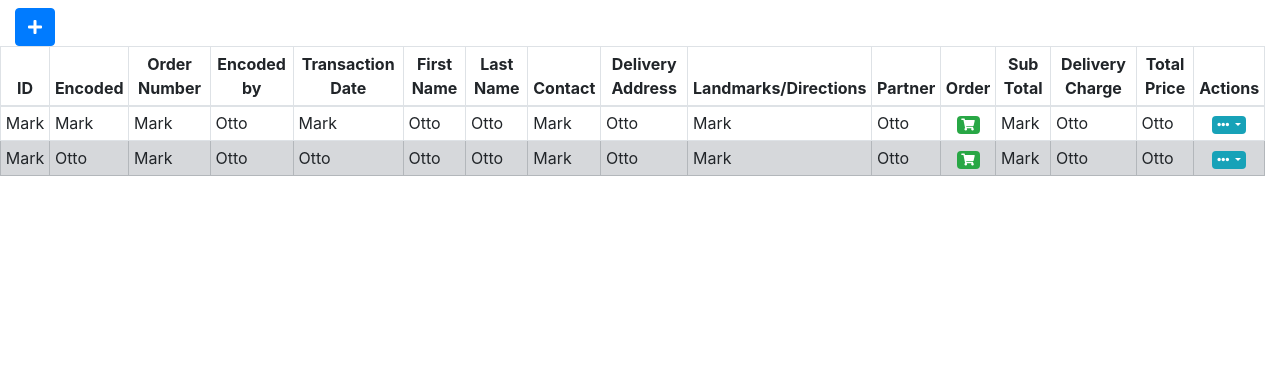
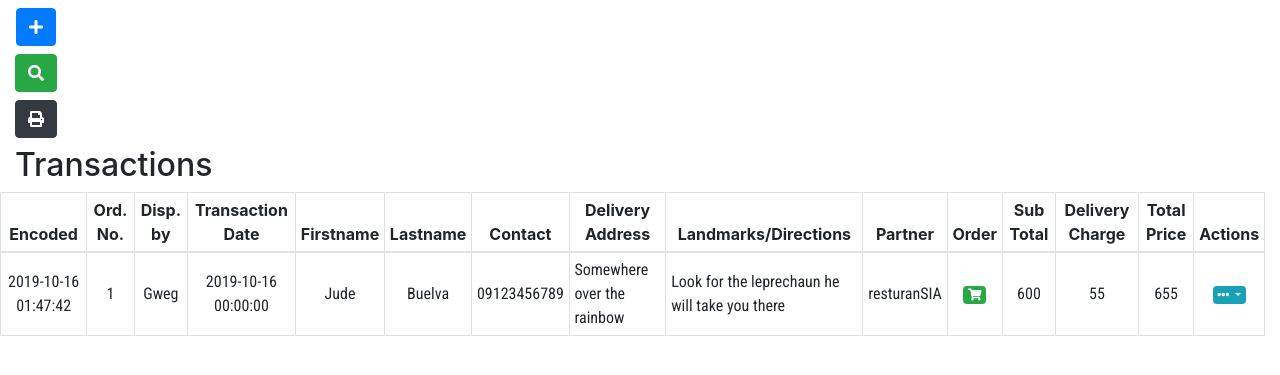
Before and after one commit to GregBasera/panda-internal, a CodeIgniter app: page /database/ in a window 1280 px wide. Shown: the part 56-431 px from the top of the page. Run offline with CodeIgniter, Linux system fonts and the light colour scheme; data comes from the database, SQL or seed files in the repository; some libraries are stand-ins or nearby versions.

Commit message:
layout. validation next

```diff
--- a/system/application/config/autoload.php
+++ b/system/application/config/autoload.php
@@ -58,7 +58,7 @@ $autoload['packages'] = array();
 |
 |	$autoload['libraries'] = array('user_agent' => 'ua');
 */
-$autoload['libraries'] = array();
+$autoload['libraries'] = array('database');
 
 /*
 | -------------------------------------------------------------------
@@ -132,4 +132,4 @@ $autoload['language'] = array();
 |
 |	$autoload['model'] = array('first_model' => 'first');
 */
-$autoload['model'] = array();
+$autoload['model'] = array('transactions_model', 'partners_model');
--- a/system/application/controllers/Partners.php
+++ b/system/application/controllers/Partners.php
@@ -5,8 +5,10 @@ class Partners extends CI_Controller {
 	public function index() {
     $page['title'] = 'Partners';
 
+		$data['partners'] = $this->partners_model->getAllPartners();
+
     $this->load->view('templates/header', $page);
-    $this->load->view('pages/partners-page');
+    $this->load->view('pages/partners-page', $data);
 		$this->load->view('templates/footer');
 	}
 }
--- a/system/application/controllers/Transactions.php
+++ b/system/application/controllers/Transactions.php
@@ -5,8 +5,12 @@ class Transactions extends CI_Controller {
 	public function index() {
     $page['title'] = 'Transactions';
 
+		$data['transactions'] = $this->transactions_model->getAll();
+		$data['orders'] = $this->transactions_model->getRelatedOrders();
+		$data['partners'] = $this->transactions_model->getPartnerIDs();
+
     $this->load->view('templates/header', $page);
-    $this->load->view('pages/transactions-page');
+    $this->load->view('pages/transactions-page', $data);
 		$this->load->view('templates/footer');
 	}
 }
--- /dev/null
+++ b/system/application/models/Partners_model.php
@@ -0,0 +1,10 @@
+<?php
+class Partners_model extends CI_Model{
+  public function getAllPartners() {
+    $query = $this->db->query("
+      select * from PARTNERS;
+    ");
+    $result = $query->result_array();
+    return $result;
+  }
+}
--- /dev/null
+++ b/system/application/models/Transactions_model.php
@@ -0,0 +1,32 @@
+<?php
+class Transactions_model extends CI_Model{
+  public function getAll() {
+    $query = $this->db->query("
+      select t.transaction_ID, t.date_encoded, t.order_number, t.encoded_by, t.transaction_date, t.customer_fname, t.customer_lname, t.customer_contact,
+      t.delivery_address, t.landmark_directions, p.partner_name, t.subtotal, t.delivery_charge, t.total_transaction_price
+      from TRANSACTIONS t, PARTNERS p
+      where t.partner_ID = p.partner_ID;
+    ");
+    $result = $query->result_array();
+    return $result;
+  }
+
+  public function getRelatedOrders() {
+    $query = $this->db->query("
+      select *
+      from ORDERS o, TRANSACTIONS t
+      where t.transaction_ID = o.transaction_ID;
+    ");
+    $result = $query->result_array();
+    return $result;
+  }
+
+  public function getPartnerIDs() {
+    $query = $this->db->query("
+      select partner_ID, partner_name
+      from PARTNERS;
+    ");
+    $result = $query->result_array();
+    return $result;
+  }
+}
--- a/system/application/views/pages/transactions-page.php
+++ b/system/application/views/pages/transactions-page.php
@@ -1,22 +1,39 @@
 <div class="container-fluid">
   <div class="row py-2">
     <div class="col-auto">
-      <button class="btn btn-primary" data-toggle="modal" data-target=".add-transac-modal">
+      <div class="container-fluid p-0 d-flex justify-content-center" data-toggle="tooltip"
+        data-placement="right" title="Add a Transaction">
+        <button class="btn btn-primary mb-2" data-toggle="modal" data-target=".add-transac-modal">
           <i class="fa fa-plus"></i>
         </button>
       </div>
+      <div class="container-fluid p-0 d-flex justify-content-center" data-toggle="tooltip"
+        data-placement="right" title="Search">
+        <button class="btn btn-success mb-2">
+          <i class="fa fa-search"></i>
+        </button>
+      </div>
+      <div class="container-fluid p-0 d-flex justify-content-center" data-toggle="tooltip"
+        data-placement="right" title="Print Report">
+        <button class="btn btn-dark mb-2">
+          <i class="fa fa-print"></i>
+        </button>
+      </div>
+    </div>
     <div class="col pl-0">
-
-      <table class="table table-bordered table-sm">
+      <div class="container-fluid">
+        <h2><?php echo $title ?></h2>
+      </div>
+      <table class="table table-bordered table-sm table-hover">
         <thead>
           <tr class="text-center">
-            <th>ID</th>
+            <!-- <th>ID</th> -->
             <th>Encoded</th>
-            <th>Order Number</th>
-            <th>Encoded by</th>
+            <th>Ord. No.</th>
+            <th>Disp. by</th>
             <th>Transaction Date</th>
-            <th>First Name</th>
-            <th>Last Name</th>
+            <th>Firstname</th>
+            <th>Lastname</th>
             <th>Contact</th>
             <th>Delivery Address</th>
             <th>Landmarks/Directions</th>
@@ -29,65 +46,53 @@
           </tr>
         </thead>
         <tbody>
-          <tr>
-            <td>Mark</td>
-            <td>Mark</td>
-            <td>Mark</td>
-            <td>Otto</td>
-            <td>Mark</td>
-            <td>Otto</td>
-            <td>Otto</td>
-            <td>Mark</td>
-            <td>Otto</td>
-            <td>Mark</td>
-            <td>Otto</td>
-            <td class="text-center">
-              <span class="badge badge-success" data-toggle="popover" data-placement="right" data-content="Vivamus sagittis lacus vel augue laoreet rutrum faucibus.">
+          <?php foreach ($transactions as $transaction): ?>
+            <tr class="text-center">
+              <!-- <td><?php echo $transaction['transaction_ID'] ?></td> -->
+              <td><?php echo $transaction['date_encoded'] ?></td>
+              <td><?php echo $transaction['order_number'] ?></td>
+              <td><?php echo $transaction['encoded_by'] ?></td>
+              <td><?php echo $transaction['transaction_date'] ?></td>
+              <td><?php echo $transaction['customer_fname'] ?></td>
+              <td><?php echo $transaction['customer_lname'] ?></td>
+              <td><?php echo $transaction['customer_contact'] ?></td>
+              <td class="text-left"><?php echo $transaction['delivery_address'] ?></td>
+              <td class="text-left"><?php echo $transaction['landmark_directions'] ?></td>
+              <td><?php echo $transaction['partner_name'] ?></td>
+              <td>
+                <span class="badge badge-success" data-toggle="popover" data-placement="right"
+                  data-html="true" data-content="
+                    <?php foreach ($orders as $item): ?>
+                      <?php if ($item['transaction_ID'] == $transaction['transaction_ID']): ?>
+                        <?php echo $item['quantity'].' -- ' ?>
+                        <?php echo $item['item_name'].' -- ' ?>
+                        <?php echo '<b>P '.$item['price'].'</b><br>' ?>
+                      <?php endif; ?>
+                    <?php endforeach; ?>
+                  ">
                   <i class="fa fa-shopping-cart"></i>
                 </span>
               </td>
-            <td>Mark</td>
-            <td>Otto</td>
-            <td>Otto</td>
-            <td class="text-center">
+              <td><?php echo $transaction['subtotal'] ?></td>
+              <td><?php echo $transaction['delivery_charge'] ?></td>
+              <td><?php echo $transaction['total_transaction_price'] ?></td>
+              <td>
                 <span class="badge badge-info dropdown-toggle" data-toggle="dropdown" aria-haspopup="true" aria-expanded="false">
                   <i class="fa fa-ellipsis-h"></i>
                 </span>
                 <div class="dropdown-menu dropdown-menu-right">
-                <a class="dropdown-item" href="#">Action</a>
-                <a class="dropdown-item" href="#">Another action</a>
+                  <a class="dropdown-item" href="#">
+                    <i class="fa fa-pen"></i> Update/Edit
+                  </a>
+                  <a class="dropdown-item text-danger" href="#">
+                    <i class="fa fa-trash"></i> Delete
+                  </a>
                 </div>
               </td>
             </tr>
-          <tr class="table-secondary">
-            <td>Mark</td>
-            <td>Otto</td>
-            <td>Mark</td>
-            <td>Otto</td>
-            <td>Otto</td>
-            <td>Otto</td>
-            <td>Otto</td>
-            <td>Mark</td>
-            <td>Otto</td>
-            <td>Mark</td>
-            <td>Otto</td>
-            <td class="text-center"><span class="badge badge-success"><i class="fa fa-shopping-cart"></i></span></td>
-            <td>Mark</td>
-            <td>Otto</td>
-            <td>Otto</td>
-            <td class="text-center">
-              <span class="badge badge-info dropdown-toggle" data-toggle="dropdown" aria-haspopup="true" aria-expanded="false">
-                <i class="fa fa-ellipsis-h"></i>
-              </span>
-              <div class="dropdown-menu dropdown-menu-right">
-                <a class="dropdown-item" href="#">Action</a>
-                <a class="dropdown-item" href="#">Another action</a>
-              </div>
-            </td>
-          </tr>
+          <?php endforeach; ?>
         </tbody>
       </table>
-
     </div>
   </div>
 </div>
@@ -102,73 +107,104 @@
           <span aria-hidden="true">&times;</span>
         </button>
       </div>
+      <form class="" target="" action="" method="post" name="transaction">
         <div class="modal-body">
-        <form class="" target="" action="" method="post">
           <div class="row">
-            <div class="col-3">
+            <div class="col-3 pr-1">
               Transaction Date
-              <input class="form-control" type="date" name="" value="">
+              <input class="form-control" type="date" name="t_date" value="">
             </div>
+            <div class="col-3 pl-1">
+              Transaction Time
+              <input class="form-control" type="time" name="t_time" value="">
+            </div>
+
             <div class="col pr-1">
               Firstname
-              <input class="form-control" type="text" name="" value="">
+              <input class="form-control" type="text" name="c_fname" value="">
             </div>
             <div class="col pl-1">
               Lastname
-              <input class="form-control" type="text" name="" value="">
+              <input class="form-control" type="text" name="c_lname" value="">
             </div>
           </div>
           <div class="row mt-2">
             <div class="col-4">
               Contact Number
-              <input class="form-control" type="text" name="" value="">
+              <input class="form-control" type="text" name="c_contact" value="">
             </div>
             <div class="col">
               Delivery Address
-              <input class="form-control" type="text" name="" value="">
+              <input class="form-control" type="text" name="c_address" value="">
             </div>
           </div>
           <div class="row mt-2">
             <div class="col">
               Nearby Landmarks/Specific Directions
-              <input class="form-control" type="text" name="" value="">
+              <input class="form-control" type="text" name="c_directions" value="">
             </div>
           </div>
           <div class="row mt-2">
             <div class="col-4">
               Partner/Establishent
-              <select class="custom-select" name="">
+              <select class="custom-select" name="t_partner">
                 <option value="">Click'n Choose</option>
-                <option value="ladidu">ladidu</option>
-                <option value="ladidi">ladidi</option>
-                <option value="ladidudi">ladidudi</option>
+                <?php foreach ($partners as $partner): ?>
+                  <option value="<?php echo $partner['partner_ID'] ?>"><?php echo $partner['partner_name'] ?></option>
+                <?php endforeach; ?>
               </select>
             </div>
-            <div class="col">
+            <div class="col" id="orders">
+              <button class="btn badge badge-pill badge-primary" type="button" name="button" onclick="addItem();">
+                <i class="fa fa-plus"></i>
+              </button>
               Order/Items
-
+              <div class="row mt-2">
+                <div class="col-3 pr-1">
+                  <input class="form-control form-control-sm text-center" type="number" name="i_quantity" value="" placeholder="Quantity">
                 </div>
+                <div class="col px-1">
+                  <input class="form-control form-control-sm" type="text" name="i_name" value="" placeholder="Item Name">
                 </div>
-          <div class="row mt-2">
-            <div class="col">
-              Sub-total
-              <input class="form-control text-center" type="text" name="" value="" readonly>
+                <div class="col-2 px-1">
+                  <input class="form-control form-control-sm text-center" type="text" name="i_price" value="" placeholder="Price" onkeyup="getSubtotal();getGrandT();">
                 </div>
-            <div class="col">
-              Delivery Charge
-              <input class="form-control text-center" type="text" name="" value="">
-            </div>
-            <div class="col">
-              Total Price
-              <input class="form-control text-center" type="text" name="" value="" readonly>
-            </div>
-          </div>
-        </form>
-      </div>
-      <div class="modal-footer">
-        <button type="button" class="btn btn-secondary" data-dismiss="modal">Close</button>
-        <button type="button" class="btn btn-primary">Save changes</button>
+                <div class="col-auto pl-1">
+                  <button class="btn btn-danger btn-sm" type="button" name="button" onclick="removeItem(this);getSubtotal();getGrandT();">
+                    <i class="fa fa-times"></i>
+                  </button>
                 </div>
               </div>
             </div>
           </div>
+          <div class="row mt-2">
+            <div class="col pr-1">
+              Sub-total
+              <input class="form-control text-center" type="text" name="t_subtotal" value="" readonly>
+            </div>
+            <div class="col px-1">
+              Delivery Charge
+              <input class="form-control text-center" type="text" name="t_dcharge" value="" onkeyup="getGrandT();">
+            </div>
+            <div class="col px-1">
+              Total Price
+              <input class="form-control text-center" type="text" name="t_grandT" value="" readonly>
+            </div>
+            <div class="col-2 px-1">
+              Order Number
+              <input class="form-control text-center" type="number" name="t_ordernum" value="">
+            </div>
+            <div class="col pl-1">
+              Dispatcher
+              <input class="form-control text-center" type="text" name="t_dispatcher" value="">
+            </div>
+          </div>
+        </div>
+        <div class="modal-footer">
+          <button type="button" class="btn btn-secondary" data-dismiss="modal">Cancel</button>
+          <button type="button" class="btn btn-primary" onclick="addTransaction();">Save</button>
+        </div>
+      </form>
+    </div>
+  </div>
+</div>
--- a/system/application/views/templates/footer.php
+++ b/system/application/views/templates/footer.php
@@ -6,6 +6,10 @@
   <script src="https://stackpath.bootstrapcdn.com/bootstrap/4.3.1/js/bootstrap.min.js" integrity="sha384-JjSmVgyd0p3pXB1rRibZUAYoIIy6OrQ6VrjIEaFf/nJGzIxFDsf4x0xIM+B07jRM" crossorigin="anonymous"></script>
   <script type="text/javascript" src="<?php echo base_url().'assets/js/general.js' ?>"></script>
 
+  <?php if ($title == 'Transactions'): ?>
+    <script type="text/javascript" src="<?php echo base_url().'assets/js/transactions.js' ?>"></script>
+  <?php endif; ?>
+
   <script type="text/javascript">
     $(function(){
       $('[data-toggle="popover"]').popover();
--- a/system/application/views/templates/header.php
+++ b/system/application/views/templates/header.php
@@ -8,9 +8,13 @@
     <link rel="stylesheet" href="https://use.fontawesome.com/releases/v5.8.1/css/all.css" integrity="sha384-50oBUHEmvpQ+1lW4y57PTFmhCaXp0ML5d60M1M7uH2+nqUivzIebhndOJK28anvf" crossorigin="anonymous">
     <link rel="stylesheet" href="https://stackpath.bootstrapcdn.com/bootstrap/4.3.1/css/bootstrap.min.css" integrity="sha384-ggOyR0iXCbMQv3Xipma34MD+dH/1fQ784/j6cY/iJTQUOhcWr7x9JvoRxT2MZw1T" crossorigin="anonymous">
     <link rel="stylesheet" href="<?php echo base_url().'assets/css/general.css' ?>">
+
+    <?php if ($title == 'Transactions'): ?>
+      <link rel="stylesheet" href="<?php echo base_url().'assets/css/transactions.css' ?>">
+    <?php endif; ?>
   </head>
   <body>
-    <div class="" style="height:100vh"><!-- wrapper. the closing tag is in the footer -->
+    <div class="" style="max-height:100vh;"><!-- wrapper. the closing tag is in the footer -->
     <nav class="navbar navbar-expand-lg navbar-dark bg-dark">
       <a class="navbar-brand" href="<?php echo base_url() ?>">Pandalivery</a>
       <button class="navbar-toggler" type="button" data-toggle="collapse" data-target="#navbarSupportedContent" aria-controls="navbarSupportedContent" aria-expanded="false" aria-label="Toggle navigation">
@@ -25,9 +29,6 @@
           <li class="nav-item <?php echo ($title == 'Partners') ? 'active' : '' ?>">
             <a class="nav-link" href="<?php echo base_url().'partners' ?>">Partners</a>
           </li>
-          <!-- <li class="nav-item">
-            <a class="nav-link" href="#">Disabled</a>
-          </li> -->
         </ul>
       </div>
     </nav>
--- /dev/null
+++ b/system/assets/css/transactions.css
@@ -0,0 +1,6 @@
+@import url('https://fonts.googleapis.com/css?family=Roboto+Condensed:300,400&display=swap');
+
+td {
+  font-family: 'Roboto Condensed', sans-serif;
+  vertical-align: middle !important;
+}
--- /dev/null
+++ b/system/assets/js/transactions.js
@@ -0,0 +1,61 @@
+function addTransaction() {
+  var transaction = {
+    't_datetime' : document.transaction.t_date.value+' '+document.transaction.t_time.value,
+    'c_fname' : document.transaction.c_fname.value,
+    'c_lname' : document.transaction.c_lname.value,
+    'c_contact' : document.transaction.c_contact.value,
+    'c_address' : document.transaction.c_address.value,
+    'c_directions' : document.transaction.c_directions.value,
+    't_partner' : document.transaction.t_partner.value,
+    't_subtotal' : document.transaction.t_subtotal.value,
+    't_dcharge' : document.transaction.t_dcharge.value,
+    't_grandT' : document.transaction.t_grandT.value,
+    't_ordernum' : document.transaction.t_ordernum.value,
+    't_dispatcher' : document.transaction.t_dispatcher.value
+  };
+
+  var order = new Array(document.getElementsByName("i_price").length);
+  if(order.length == 1){ // one item entry requires diff proccess due to html restictions
+    order[0] = {
+      'i_quantity' : document.transaction.i_quantity.value,
+      'i_name' : document.transaction.i_name.value,
+      'i_price' : document.transaction.i_price.value
+    };
+  } else { // many item entry requires diff proccess due to html restictions
+    for(var q = 0; q < order.length; q++) {
+      order[q] = {
+        'i_quantity' : document.transaction.i_quantity[q].value,
+        'i_name' : document.transaction.i_name[q].value,
+        'i_price' : document.transaction.i_price[q].value
+      };
+    }
+  }
+
+  console.log(transaction);
+  console.log(order);
+}
+
+function addItem() {
+  var itemRow = '<div class="row mt-2"><div class="col-3 pr-1"> <input class="form-control form-control-sm text-center" type="number" name="i_quantity" value="" placeholder="Quantity"></div><div class="col px-1"> <input class="form-control form-control-sm" type="text" name="i_name" value="" placeholder="Item Name"></div><div class="col-2 px-1"> <input class="form-control form-control-sm text-center" type="text" name="i_price" value="" placeholder="Price" onkeyup="getSubtotal();getGrandT();"></div><div class="col-auto pl-1"> <button class="btn btn-danger btn-sm" type="button" name="button" onclick="removeItem(this);getSubtotal();getGrandT();"> <i class="fa fa-times"></i> </button></div></div>';
+  $(itemRow).appendTo('#orders');
+}
+
+function removeItem(elem) {
+  $(elem).parent().parent().remove();
+}
+
+function getSubtotal() {
+  var sum = 0.0;
+  var fields = document.getElementsByName("i_price");
+  for(var q = 0; q < fields.length; q++) {
+    sum = sum + parseFloat(fields[q].value);
+  }
+  document.transaction.t_subtotal.value = sum.toFixed(2);
+}
+
+function getGrandT() {
+  var grand = parseFloat(document.transaction.t_subtotal.value) + parseFloat(document.transaction.t_dcharge.value);
+  document.transaction.t_grandT.value = grand.toFixed(2);
+}
+
+console.log("transacions.js loaded");
```
Also changed, not shown: Database-init.sql (+9 -4 lines), system/application/views/pages/partners-page.php (+127 -2 lines). Lines whose indentation alone changed are shown as unchanged.
